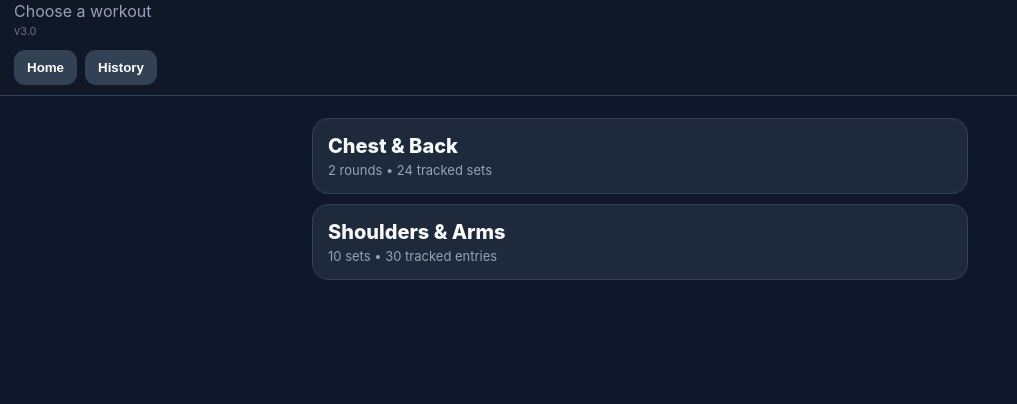
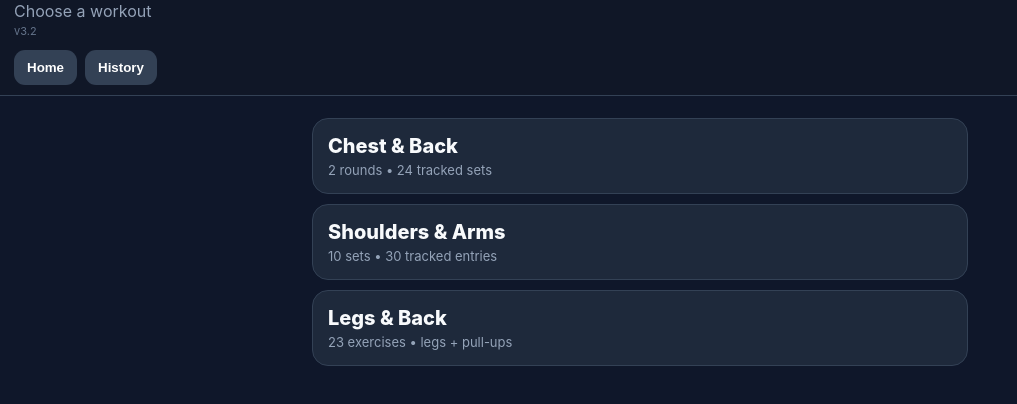
Before and after one commit to coldasfe/p90x-tracker, a plain HTML site: page index.html in a window 1280 px wide. Shown: the part 44-448 px from the top of the page, without its empty margins (0-1017 px from the left). Drawn offline with Linux system fonts and the light colour scheme.

Commit message:
Add files via upload

```diff
--- a/index.html
+++ b/index.html
@@ -22,7 +22,7 @@ textarea{font-size:15px;min-height:44px}.name{font-size:18px;font-weight:750}.la
 .danger{background:#7f1d1d}.actions{display:flex;gap:8px;margin-top:10px}.actions button{flex:1}.empty{text-align:center;color:#94a3b8;padding:45px 20px}.hidden{display:none}
 </style></head>
 <body>
-<header><h1 id="title">P90X Tracker</h1><div class="sub" id="subtitle">Choose a workout</div><div class="version">v3.0</div>
+<header><h1 id="title">P90X Tracker</h1><div class="sub" id="subtitle">Choose a workout</div><div class="version">v3.2</div>
 <div class="topBtns"><button class="btn" onclick="home()">Home</button><button class="btn" onclick="showHistory()">History</button></div></header>
 <main class="wrap" id="main"></main>
 <button id="saveBtn" class="save hidden" onclick="saveWorkout()">Save Workout</button>
@@ -43,6 +43,31 @@ const workouts={
  {label:"SET 4B",ex:[["Two-Angle Shoulder Flys","weight","SHOULDERS"],["Crouching Cohen Curls","weight","BICEPS"],["Lying-Down Tricep Extensions","weight","TRICEPS"]]},
  {label:"SET 5A",ex:[["In & Out Straight-Arm Shoulder Flys","weight","SHOULDERS"],["Congdon Curls","weight","BICEPS"],["Side Tri-Rises","body","TRICEPS"]]},
  {label:"SET 5B",ex:[["In & Out Straight-Arm Shoulder Flys","weight","SHOULDERS"],["Congdon Curls","weight","BICEPS"],["Side Tri-Rises","body","TRICEPS"]]}
+ ]},
+ legs_back:{name:"Legs & Back",sequence:[
+ ["Balance Lunge","weight","LEGS","reps","25 each leg"],
+ ["Calf-Raise Squat","weight","LEGS","reps",""],
+ ["Reverse Grip Chin-Up","pull","BACK","reps",""],
+ ["Super Skater","body","LEGS","reps","25 each side"],
+ ["Wall Squat","time","LEGS","seconds","90 sec"],
+ ["Wide Front Pull-Up","pull","BACK","reps",""],
+ ["Step Back Lunge","weight","LEGS","reps","15 each side"],
+ ["Alternating Side Lunge","weight","LEGS","reps","24 reps"],
+ ["Closed Grip Overhand Pull-Up","pull","BACK","reps",""],
+ ["Single-Leg Wall Squat","time","LEGS","seconds","60 sec"],
+ ["Deadlift Squat","weight","LEGS","reps","20 each leg"],
+ ["Switch Grip Pull-Up","pull","BACK","reps",""],
+ ["Three-Way Lunge with Two-Kick Option","body","LEGS","reps","30 reps"],
+ ["Sneaky Lunge","body","LEGS","reps","20 reps"],
+ ["Reverse Grip Chin-Up","pull","BACK","reps",""],
+ ["Chair Salutations","time","LEGS","seconds","2 reps / 30-sec hold"],
+ ["Toe-Roll Iso Lunge","weight","LEGS","reps","20 each side"],
+ ["Wide Front Pull-Up","pull","BACK","reps",""],
+ ["Groucho Walk","time","LEGS","seconds","45 sec"],
+ ["Calf Raises","weight","LEGS","reps","75 reps"],
+ ["Closed Grip Overhand Pull-Up","pull","BACK","reps",""],
+ ["80/20 Speed Squat","body","LEGS","reps","30 reps per side"],
+ ["Switch Grip Pull-Up","pull","BACK","reps",""]
  ]}
 };
 const H="p90x_v3_history", C="p90x_v3_current";
@@ -58,16 +83,17 @@ function priorFor(workoutId,k,date,id){
 function desc(e){if(!e)return"—";let a=[];if(e.weight)a.push(e.weight+" lb");if(e.reps)a.push(e.reps+" reps");if(e.mod&&e.mod!=="Standard"&&e.mod!=="None")a.push(e.mod);return a.length?a.join(" × "):"—"}
 function home(){
  active=null;current=null;document.getElementById("saveBtn").classList.add("hidden");document.getElementById("title").textContent="P90X Tracker";document.getElementById("subtitle").textContent="Choose a workout";
- document.getElementById("main").innerHTML=Object.entries(workouts).map(([id,w])=>{let detail=w.groups?`${w.groups.length} sets • ${w.groups.reduce((n,g)=>n+g.ex.length,0)} tracked entries`:`${w.rounds} rounds • ${w.ex.length*w.rounds} tracked sets`;return`<section class="card workoutCard" onclick="start('${id}')"><div class="workoutTitle">${w.name}</div><div class="muted">${detail}</div></section>`}).join("")}
+ document.getElementById("main").innerHTML=Object.entries(workouts).map(([id,w])=>{let detail=w.sequence?`${w.sequence.length} exercises • legs + pull-ups`:w.groups?`${w.groups.length} sets • ${w.groups.reduce((n,g)=>n+g.ex.length,0)} tracked entries`:`${w.rounds} rounds • ${w.ex.length*w.rounds} tracked sets`;return`<section class="card workoutCard" onclick="start('${id}')"><div class="workoutTitle">${w.name}</div><div class="muted">${detail}</div></section>`}).join("")}
 function start(id,existing=null){
  active=id;current=existing?JSON.parse(JSON.stringify(existing)):fresh(id);localStorage.setItem(C,JSON.stringify(current));renderWorkout()}
 function key(r,i){return`${r}-${i}`}
 function setv(k,f,v){current.entries[k]=current.entries[k]||{};current.entries[k][f]=v;localStorage.setItem(C,JSON.stringify(current))}
 function exerciseCard(k,ex,num){
- let e=current.entries[k]||{},last=priorFor(active,k,current.date,current.id),type=ex[1],cat=ex[2]||"";
- let out=`<section class="card">${cat?`<div style="font-size:11px;font-weight:800;letter-spacing:.08em;color:#94a3b8;margin-bottom:4px">${cat}</div>`:""}<div class="name">${num}. ${ex[0]}</div><div class="last">Last time: ${desc(last)}</div><div class="row">`;
+ let e=current.entries[k]||{},last=priorFor(active,k,current.date,current.id),type=ex[1],cat=ex[2]||"",metric=ex[3]||"reps",hint=ex[4]||"";
+ let out=`<section class="card">${cat?`<div style="font-size:11px;font-weight:800;letter-spacing:.08em;color:#94a3b8;margin-bottom:4px">${cat}</div>`:""}<div class="name">${num}. ${ex[0]}</div>${hint?`<div class="muted">${hint}</div>`:""}<div class="last">Last time: ${desc(last)}</div><div class="row">`;
  if(type==="weight")out+=`<div class="grow"><label>Weight (lb)</label><input inputmode="decimal" value="${e.weight||""}" onchange="setv('${k}','weight',this.value)"></div>`;
- out+=`<div class="grow"><label>Reps</label><input inputmode="numeric" value="${e.reps||""}" onchange="setv('${k}','reps',this.value)"></div>`;
+ if(metric==="seconds") out+=`<div class="grow"><label>Seconds</label><input inputmode="numeric" value="${e.reps||""}" onchange="setv('${k}','reps',this.value)"></div>`;
+ else out+=`<div class="grow"><label>Reps</label><input inputmode="numeric" value="${e.reps||""}" onchange="setv('${k}','reps',this.value)"></div>`;
  if(type==="pull")out+=`<div class="grow"><label>Assistance</label><select onchange="setv('${k}','mod',this.value)">${["None","Chair","Band"].map(v=>`<option ${e.mod===v?"selected":""}>${v}</option>`).join("")}</select></div>`;
  if(type==="body")out+=`<div class="grow"><label>Style</label><select onchange="setv('${k}','mod',this.value)">${["Standard","Modified"].map(v=>`<option ${e.mod===v?"selected":""}>${v}</option>`).join("")}</select></div>`;
  out+=`</div><div style="margin-top:9px"><label>Quick note</label><textarea placeholder="Optional…" onchange="setv('${k}','note',this.value)">${e.note||""}</textarea></div></section>`;
@@ -75,7 +101,9 @@ function exerciseCard(k,ex,num){
 }
 function renderWorkout(){
  let w=workouts[active];document.getElementById("title").textContent=w.name;document.getElementById("subtitle").textContent=fmtDate(current.date);document.getElementById("saveBtn").classList.remove("hidden");let out="";
- if(w.groups){
+ if(w.sequence){
+   w.sequence.forEach((ex,i)=>{out+=exerciseCard(`s-${i}`,ex,i+1)});
+ }else if(w.groups){
    w.groups.forEach((g,gi)=>{out+=`<div class="round">${g.label}</div>`;g.ex.forEach((ex,i)=>{out+=exerciseCard(`g${gi}-${i}`,ex,i+1)})});
  }else{
    for(let r=1;r<=w.rounds;r++){out+=`<div class="round">ROUND ${r}</div>`;w.ex.forEach((ex,i)=>{out+=exerciseCard(key(r,i),ex,i+1)})}
```
